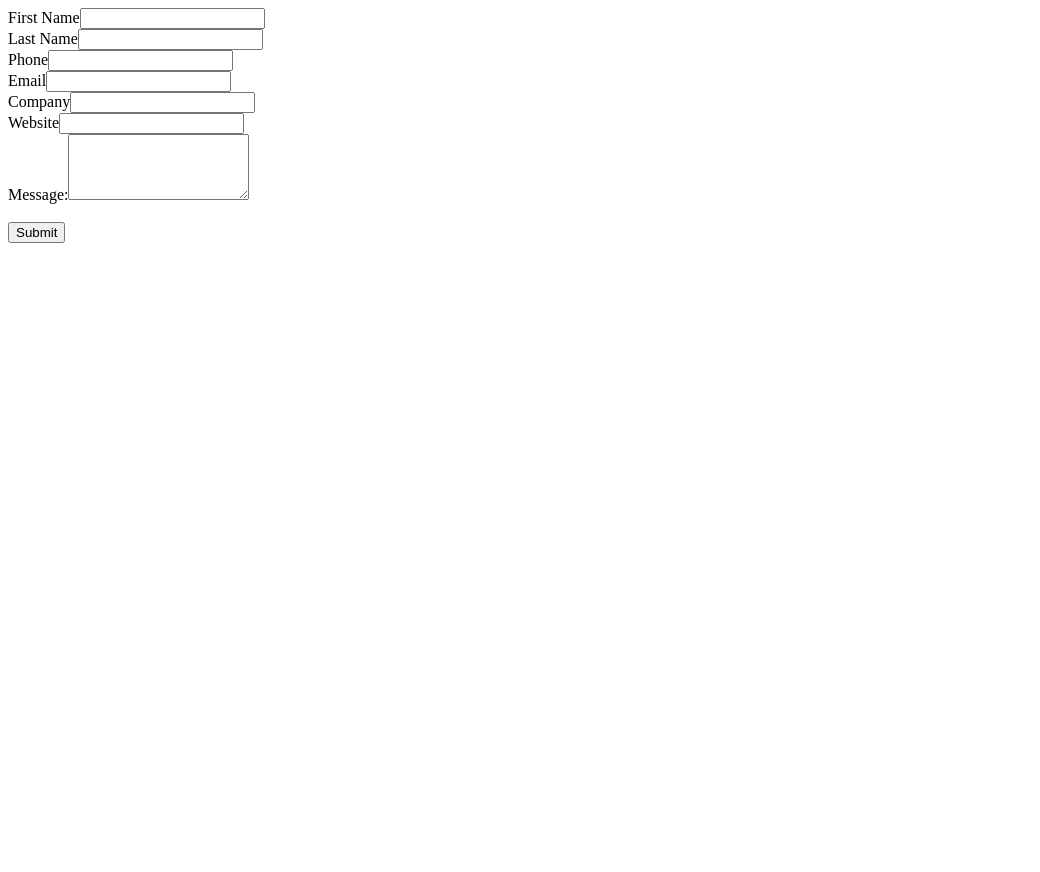
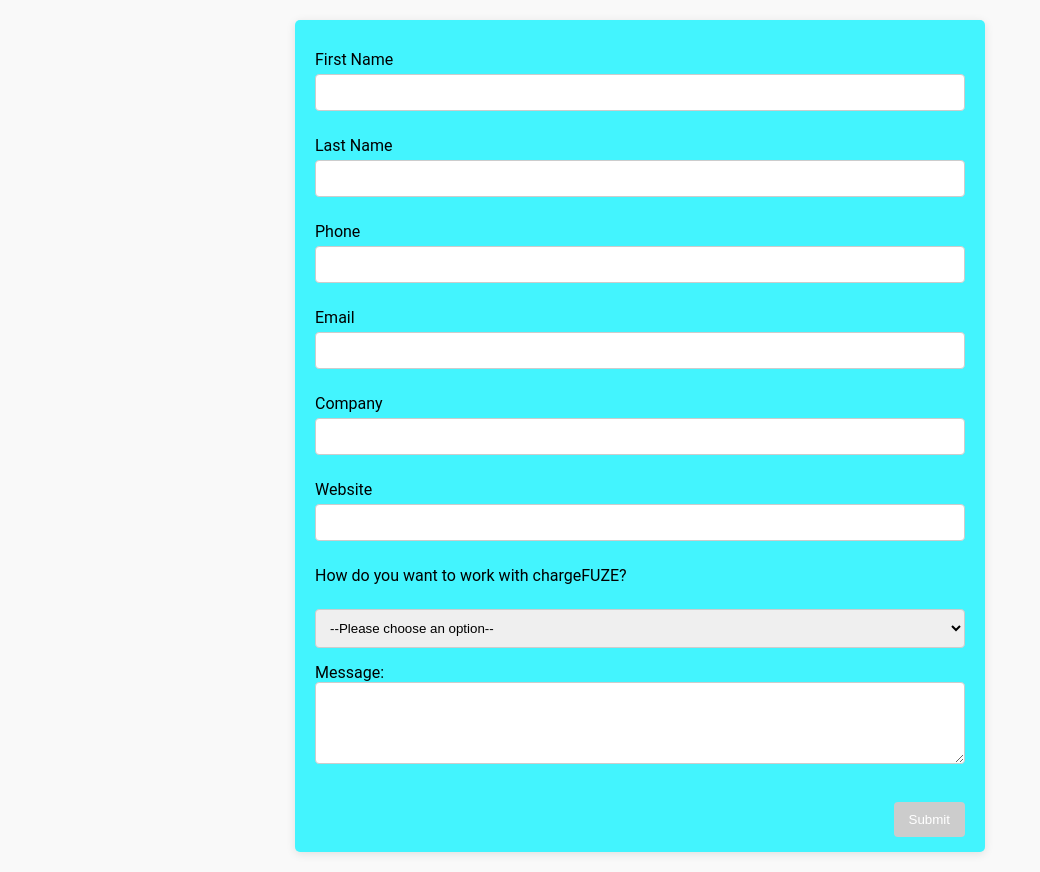
Before and after one commit to Ferch85/web-to-lead-2, a plain HTML site: page index.html in a window 1280 px wide. Shown: the whole page, without its empty margins (0-1040 px from the left). Before the commit the page ends 800 px from the top, so only its background shows below. Drawn offline with nearby package versions, Linux system fonts and the light colour scheme.

Commit message:
First Dep.html

```diff
--- a/index.html
+++ b/index.html
@@ -1,3 +1,56 @@
+<!DOCTYPE html>
+<html lang="en">
+ <head>
+     <meta charset="UTF-8">
+    <meta name="viewport" content="width=device-width, initial-scale=1.0">
+    <title>Partial Event W2L New Date Change </title>
+	 <style>
+        body {
+            font-family: Roboto;
+            background-color: #f9f9f9;
+            margin: 0;
+            padding: 20px;
+        }
+        form {
+            background-color: #43F4FE;
+            border-radius: 5px;
+            box-shadow: 0 2px 10px rgba(0, 0, 0, 0.1);
+            padding: 20px;
+            max-width: 650px;
+            margin: auto;
+	    padding-bottom: 50px;
+        }
+        label {
+            display: block;
+            margin: 10px 0 5px;
+        }
+        input[type="text"], textarea, select {
+            width: 100%;
+            padding: 10px;
+            margin-bottom: 15px;
+            border: 1px solid #ccc;
+            border-radius: 4px;
+	    box-sizing: border-box;
+        }
+        input[type="submit"] {
+            background-color: #000000;
+            color: white;
+            border: none;
+            border-radius: 4px;
+            padding: 10px 15px;
+            cursor: pointer;
+	    float: right;
+        }
+        input[type="submit"]:hover {
+            background-color: #000000;
+        }
+	input[type="submit"]:disabled {
+            background-color: #ccc;
+            cursor: not-allowed;
+        }
+    </style>
+</head>
+<body>
 <!--  ----------------------------------------------------------------------  -->
 <!--  NOTE: Please add the following <META> element to your page <HEAD>.      -->
 <!--  If necessary, please modify the charset parameter to specify the        -->
@@ -6,8 +59,58 @@
 
 <META HTTP-EQUIV="Content-type" CONTENT="text/html; charset=UTF-8">
 <script src="https://www.google.com/recaptcha/api.js"></script>
+<script src="https://code.jquery.com/jquery-3.6.0.min.js"></script>
+<link rel="stylesheet" href="https://code.jquery.com/ui/1.13.2/themes/base/jquery-ui.css">
+<script src="https://code.jquery.com/ui/1.13.2/jquery-ui.min.js"></script>
 <script>
-     function timestamp() { var response = document.getElementById("g-recaptcha-response"); if (response == null || response.value.trim() == "") {var elems = JSON.parse(document.getElementsByName("captcha_settings")[0].value);elems["ts"] = JSON.stringify(new Date().getTime());document.getElementsByName("captcha_settings")[0].value = JSON.stringify(elems); } } setInterval(timestamp, 500);
+ function timestamp() {
+	 var response = document.getElementById("g-recaptcha-response");
+	 var submitButton = document.getElementById("submit-button");
+	 if (response && response.value.trim() !== "") {
+		 // CAPTCHA is completed
+		 submitButton.disabled = false;
+	 } else{
+		 var elems = JSON.parse(document.getElementsByName("captcha_settings")[0].value);
+		 elems["ts"] = JSON.stringify(new Date().getTime());
+		 document.getElementsByName("captcha_settings")[0].value = JSON.stringify(elems);
+	 }
+ }
+ setInterval(timestamp, 500);
+ $(function() {
+    $("#00NDn00000uFndI").datepicker({
+      dateFormat: "m/dd/yy" // Custom format: M/dd/yyyy
+    });
+  });
+</script>
+<script>
+  function setLeadFields() {
+    const engagement = document.getElementById('engagement_type').value;
+
+    // Actual hidden inputs
+    const category = document.getElementById('lead_category');
+    const subCategory = document.getElementById('lead_sub_category');
+    // Clear fields first
+    category.value = '';
+    subCategory.value = '';
+    switch (engagement) {
+      case 'event':
+        category.value = 'Events';
+        subCategory.value = 'Event';
+        break;
+      case 'business':
+        category.value = 'Enterprise Sales';
+        subCategory.value = 'Business';
+        break;
+      case 'distributor':
+        category.value = 'Enterprise Sales';
+        subCategory.value = 'Distributor';
+        break;
+      case 'advertising':
+        category.value = 'Advertising';
+        subCategory.value = 'Advertising';
+        break;
+    }
+  }
 </script>
 
 <!--  ----------------------------------------------------------------------  -->
@@ -19,6 +122,8 @@
 <input type=hidden name='captcha_settings' value='{"keyname":"personalKeys","fallback":"true","orgId":"00DO9000007wKVN","ts":""}'>
 <input type=hidden name="oid" value="00DO9000007wKVN">
 <input type=hidden name="retURL" value="https://www.chargefuze.com/">
+<input type=hidden name="lead_source" value="Website">
+<input type=hidden name="Lead_Source_Type__c" value="Inbound">
 
 <!--  ----------------------------------------------------------------------  -->
 <!--  NOTE: These fields are optional debugging elements. Please uncomment    -->
@@ -39,9 +144,24 @@
 
 <label for="url">Website</label><input  id="url" maxlength="80" name="url" size="20" type="text" /><br>
 
+<label>How do you want to work with chargeFUZE?</label><br>
+<select id="engagement_type" onchange="setLeadFields()" required>
+<option value="">--Please choose an option--</option>
+<option value="event">I'm interested in chargeFUZE for an event</option>
+<option value="business">I'm interested in chargeFUZE for my business</option>
+<option value="distributor">I'm interested in distributing for chargeFUZE</option>
+<option value="advertising">I'm interested in advertising opportunities with chargeFUZE</option>
+</select><br>
+
 Message:<textarea  id="00NPP000002NJX3" name="00NPP000002NJX3" rows="4" type="text" wrap="soft"></textarea><br>
 
+<!-- Hidden mapped fields to be sent to Salesforce -->
+<input type="hidden" name="Lead_Category__c" id="lead_category" /> <!-- Lead Category -->
+<input type="hidden" name="Lead_Sub_Category__c" id="lead_sub_category" /> <!-- Lead Sub-Category -->
+
 <div class="g-recaptcha" data-sitekey="6LfXkPAqAAAAANq320dZoQxGW-tLW7hVAMiI55Aw"></div><br>
-    <input type="submit" name="submit">
+<input type="submit" name="submit" id="submit-button" disabled>
 
 </form>
+</body>
+</html>
```
Lines whose indentation alone changed are shown as unchanged.
